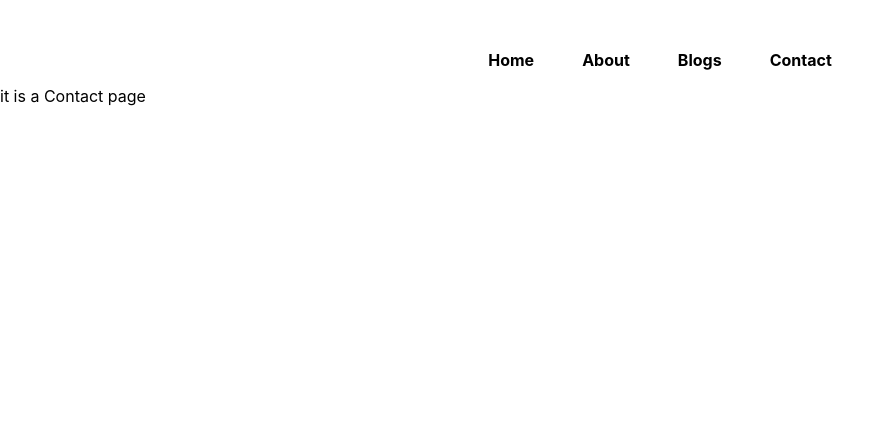
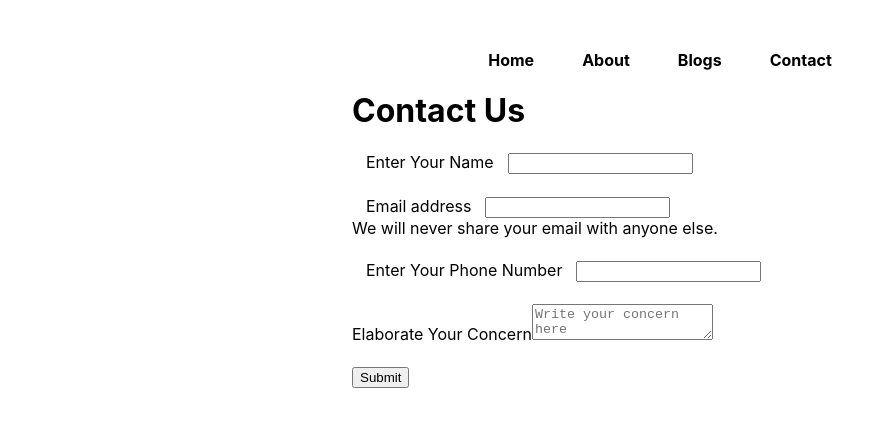
Before and after one commit to dipanc1/morph, a Next.js app: page /contact in a window 1280 px wide. Shown: the top 426 px of the page, without its empty margins (0-894 px from the left). Built offline with nearby package versions, Linux system fonts and the light colour scheme.

Commit message:
contact page done

```diff
--- /dev/null
+++ b/contactdata/4.json
@@ -0,0 +1 @@
+{"name":"Dipan Chhabra","email":"dipanchhabra@gmail.com","phone":"+919592738038","desc":"rewew"}
--- a/pages/contact.js
+++ b/pages/contact.js
@@ -1,8 +1,83 @@
 import React from 'react'
+import styles from '../styles/Contact.module.css'
+
 
 const Contact = () => {
+  const [name, setName] = React.useState('')
+  const [email, setEmail] = React.useState('')
+  const [phone, setPhone] = React.useState('')
+  const [desc, setDesc] = React.useState('')
+
+  const handleSubmit = (e) => {
+    e.preventDefault()
+    console.log(name, email, phone, desc)
+
+    fetch('http://localhost:3000/api/postcontact', {
+      method: 'POST',
+      headers: {
+        'Accept': 'application/json',
+        'Content-Type': 'application/json'
+      },
+      body: JSON.stringify({
+        name: name,
+        email: email,
+        phone: phone,
+        desc: desc
+      })
+    })
+      .then(response => {
+        if (response.ok) {
+          console.log('Success!')
+          setDesc('')
+          setEmail('')
+          setName('')
+          setPhone('')
+          alert('Message sent!')
+        } else {
+          console.log('Error!')
+        }
+      }
+      )
+
+  }
+
+  const handleChange = (e) => {
+    if (e.target.name === 'name') {
+      setName(e.target.value)
+    } else if (e.target.name === 'email') {
+      setEmail(e.target.value)
+    } else if (e.target.name === 'phone') {
+      setPhone(e.target.value)
+    } else if (e.target.name === 'desc') {
+      setDesc(e.target.value)
+    }
+  }
+
+
   return (
-    <div>it is a Contact page</div>
+    <div className={styles.container}>
+      <h1>Contact Us</h1>
+      <form onSubmit={handleSubmit}>
+        <div className={styles.mb3}>
+          <label htmlFor="name" className={styles.formlabel}>Enter Your Name</label>
+          <input type="text" value={name} onChange={handleChange} className="form-control" id="name" name='name' aria-describedby="emailHelp" />
+        </div>
+        <div className={styles.mb3}>
+          <label htmlFor="email" className={styles.formlabel}>Email address</label>
+          <input type="email" value={email} onChange={handleChange} className="form-control" id="email" name='email' aria-describedby="emailHelp" />
+          <div id="emailHelp" className="form-text">We will never share your email with anyone else.</div>
+        </div>
+        <div className={styles.mb3}>
+          <label htmlFor="phone" className={styles.formlabel}>Enter Your Phone Number</label>
+          <input type="phone" value={phone} onChange={handleChange} className="form-control" id="phone" name='phone' aria-describedby="emailHelp" />
+        </div>
+        <div className={styles.mb3}>
+          <label htmlFor="desc">Elaborate Your Concern</label>
+          <textarea className="form-control" value={desc} placeholder="Write your concern here" onChange={handleChange} id="desc" name='desc' />
+        </div>
+        <button type="submit" className="btn btn-primary">Submit</button>
+      </form>
+    </div>
   )
 }
 
--- /dev/null
+++ b/styles/Contact.module.css
@@ -0,0 +1,12 @@
+.container {
+    max-width: 45vw;
+    margin: auto;
+}
+
+.mb3 {
+    margin-bottom: 22px;
+}
+
+.formlabel {
+    margin: 0px 14px;
+}
```
